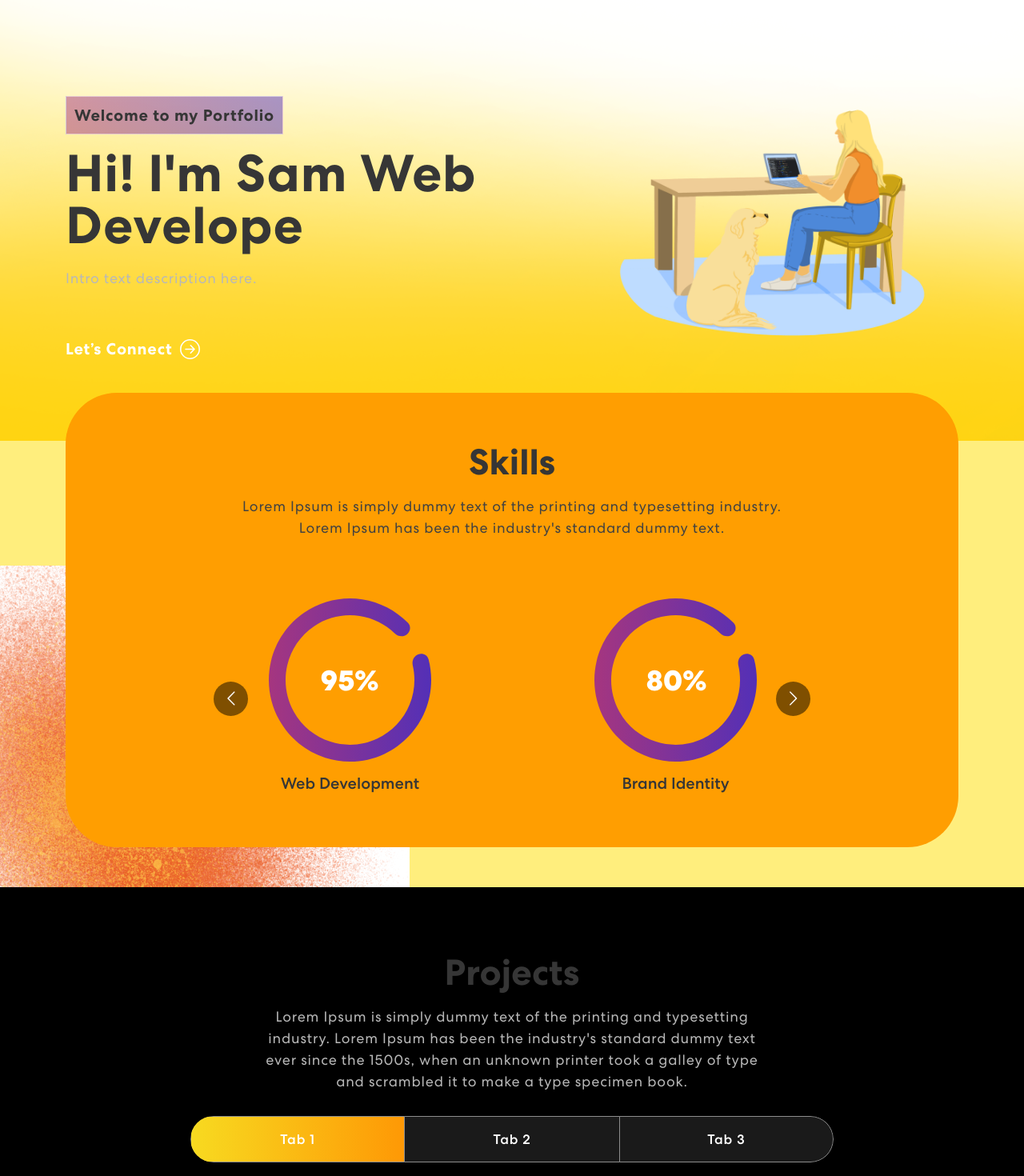
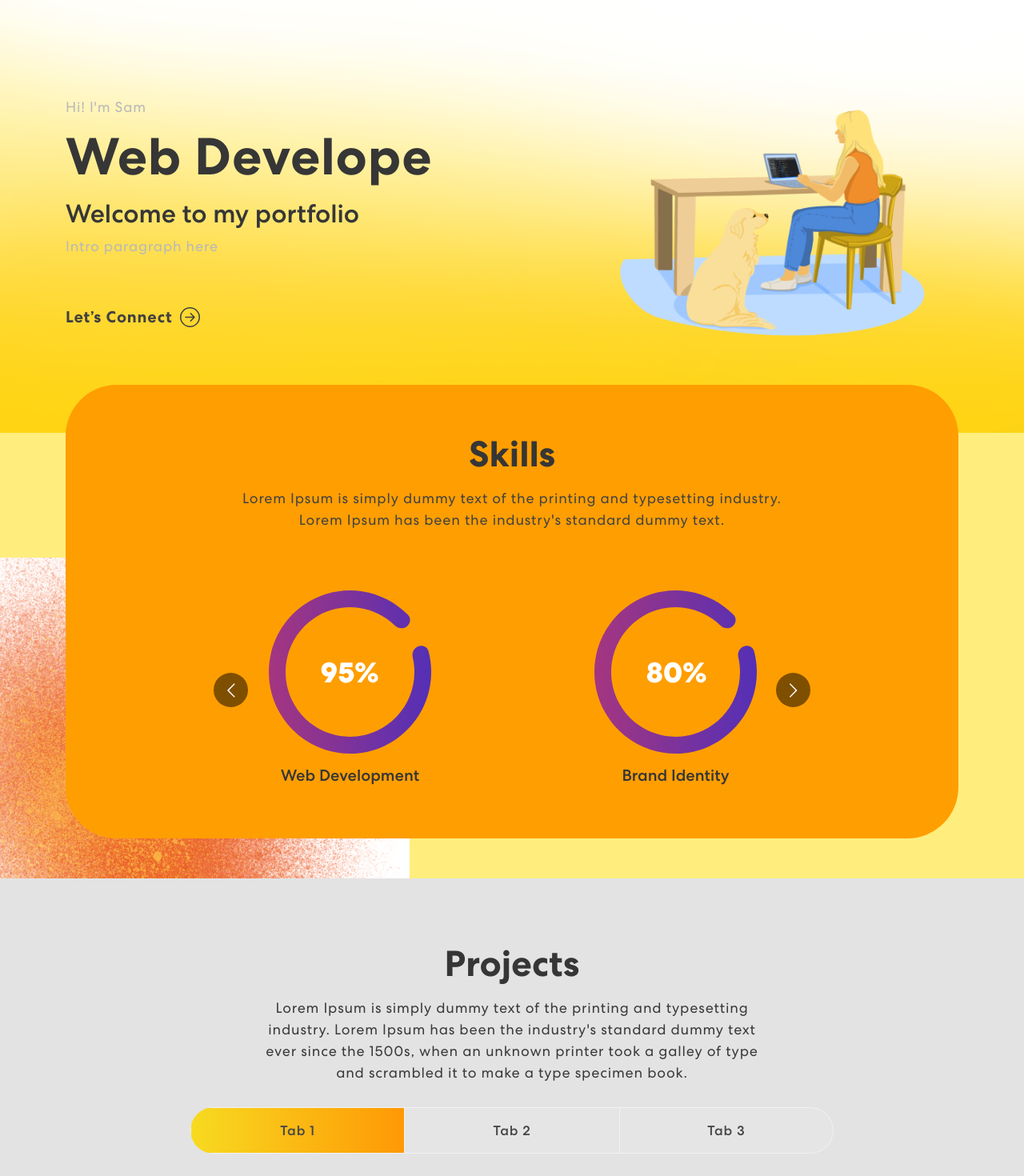
Before and after one commit to Samantha-Sokolis/sams-react-portfolio, a React (Create React App) app: page / in a window 1280 px wide. Shown: the part 140-1610 px from the top of the page at 80% size. Built offline with nearby package versions, Linux system fonts and the light colour scheme.

Commit message:
banner.js revised, animations adjusted

```diff
--- a/src/App.css
+++ b/src/App.css
@@ -265,7 +265,7 @@ nav.navbar .navbar-toggler[aria-expanded="true"] .navbar-toggler-icon {
   width: 96%;
 }
 .banner button {
-  color: #fff;
+  color: rgb(66, 65, 65);
   font-weight: 700;
   font-size: 20px;
   margin-top: 60px;
@@ -344,7 +344,7 @@ nav.navbar .navbar-toggler[aria-expanded="true"] .navbar-toggler-icon {
 .project {
   padding: 80px 0;
   position: relative;
-  background-color: black;
+  background-color: rgb(227, 227, 227);
 }
 .project h2 {
 	font-size: 45px;
@@ -352,7 +352,7 @@ nav.navbar .navbar-toggler[aria-expanded="true"] .navbar-toggler-icon {
   text-align: center;
 }
 .project p {
-  color: #B8B8B8;
+  color: #393939;
   font-size: 18px;
   letter-spacing: 0.8px;
   line-height: 1.5em;
@@ -374,7 +374,7 @@ nav.navbar .navbar-toggler[aria-expanded="true"] .navbar-toggler-icon {
   background-color: transparent;
   border-radius: 0;
   padding: 17px 0;
-  color: #fff;
+  color: rgb(72, 72, 72);
   width: 100%;
   font-size: 17px;
   letter-spacing: 0.8px;
@@ -399,7 +399,7 @@ nav.navbar .navbar-toggler[aria-expanded="true"] .navbar-toggler-icon {
     width: 100% !important;
 }
 .project .nav.nav-pills .nav-link.active {
-    border: 1px solid rgba(255, 255, 255, 1);
+    border: 1px solid rgb(79, 79, 79);
 }
 .nav-link#projects-tabs-tab-first {
   border: 1px solid rgba(255, 255, 255, 0.5);
@@ -484,7 +484,7 @@ nav.navbar .navbar-toggler[aria-expanded="true"] .navbar-toggler-icon {
   background: rgba(255, 255, 255, 0.1);
   border: 1px solid rgba(255, 255, 255, 0.5);
   border-radius: 20px;
-  color: #fff;
+  color: rgb(89, 88, 88);
   margin: 0 0 8px 0;
   padding: 18px 26px;
   font-weight: 500;
--- a/src/components/Banner.js
+++ b/src/components/Banner.js
@@ -1,3 +1,4 @@
+//importing react hooks from library - hook
 import { useState, useEffect } from "react";
 import { Container, Row, Col } from "react-bootstrap";
 import headerImg from "../assets/img/homepage-hero.svg";
@@ -56,9 +57,9 @@ export const Banner = () => {
             <TrackVisibility>
               {({ isVisible }) =>
               <div className={isVisible ? "animate__animated animate__fadeIn" : ""}>
-                <span className="tagline">Welcome to my Portfolio</span>
-                <h1>{`Hi! I'm Sam`} <span className="txt-rotate" dataPeriod="1000" data-rotate='[ "Web Developer", "Web Designer", "UI/UX Designer", "Illustrator" ]'><span className="wrap">{text}</span></span></h1>
-                  <p>Intro text description here.</p>
+                <p> {`Hi! I'm Sam`}</p><h1><span className="txt-rotate" dataPeriod="1000" data-rotate='[ "Web Developer", "Web Designer", "UI/UX Designer", "Illustrator" ]'><span className="wrap">{text}</span></span></h1>
+                  <h2>Welcome to my portfolio</h2>
+                  <p>Intro paragraph here</p>
                   <button onClick={() => console.log('connect')}>Let’s Connect <ArrowRightCircle size={25} /></button>
               </div>}
             </TrackVisibility>
```
